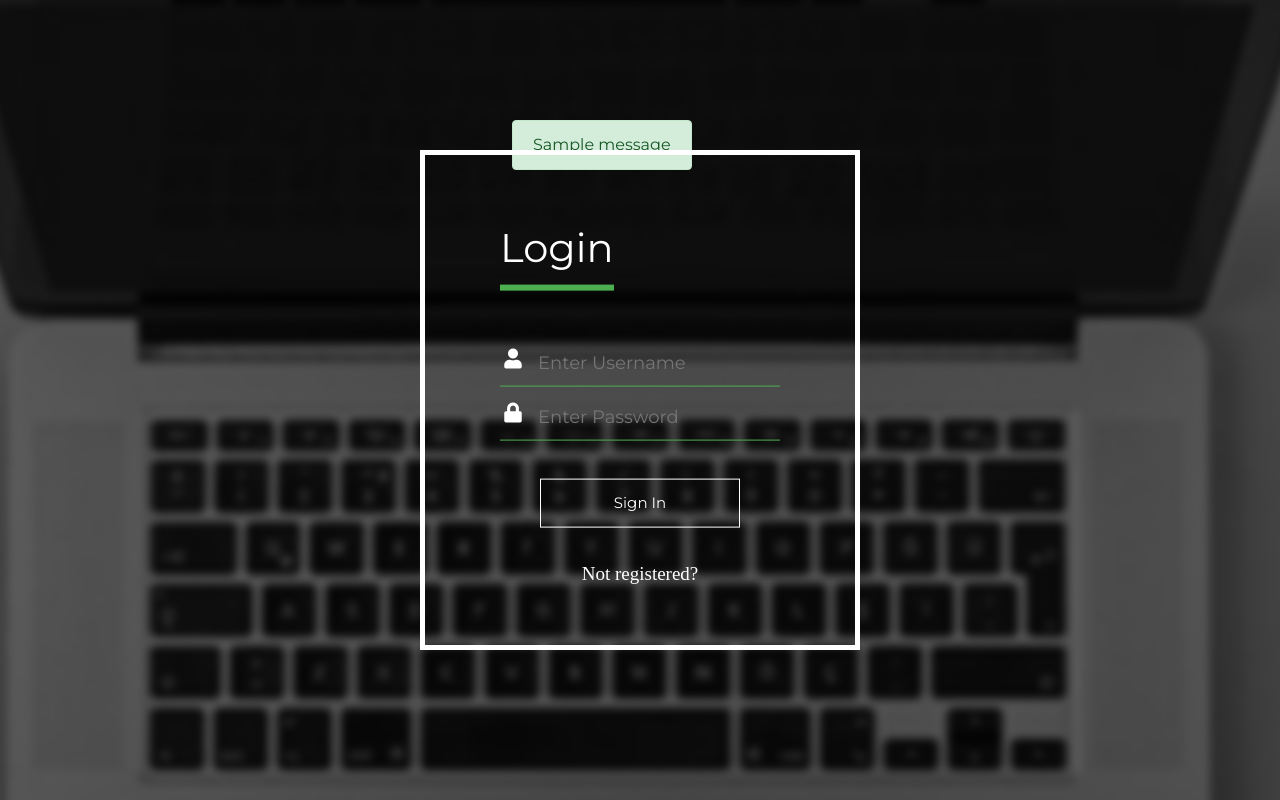
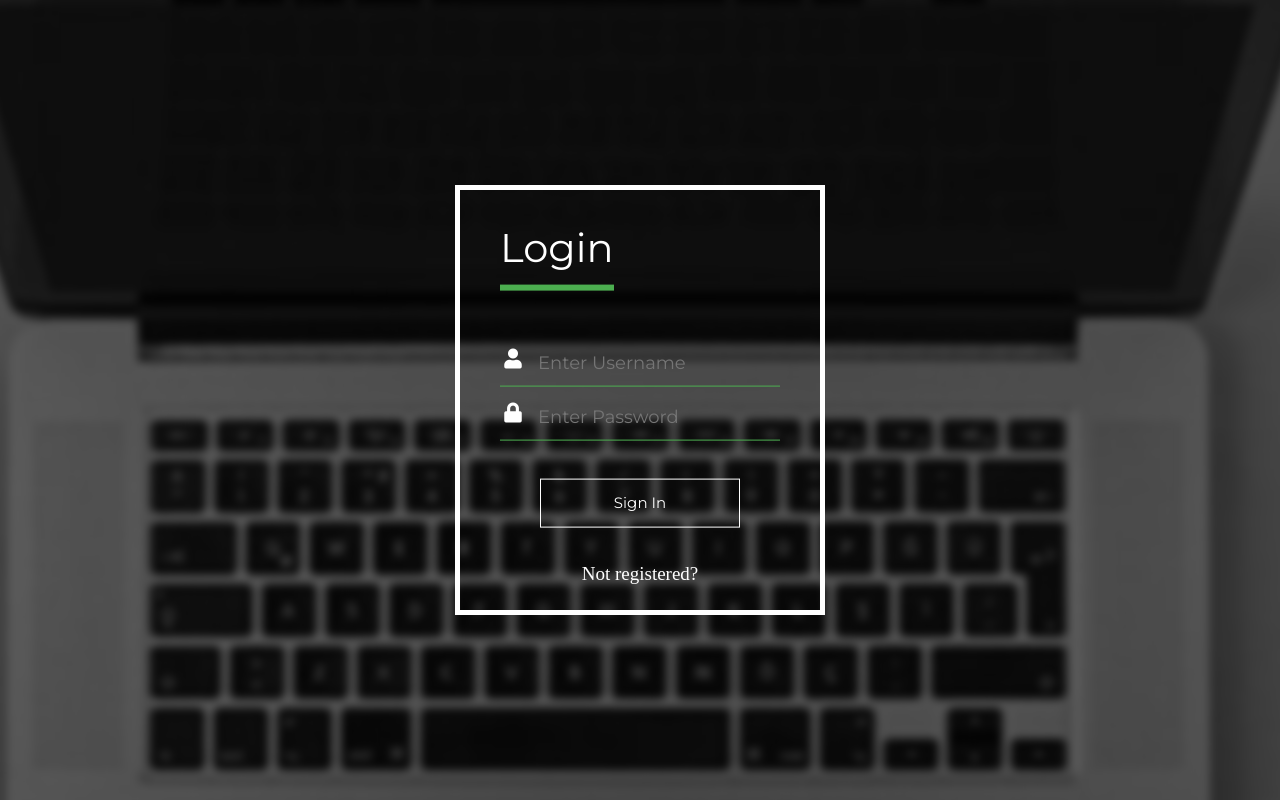
Before and after one commit to ajaykhandge/Django-quiz, a Django app: page /login/ in a window 1280 px wide. Run offline with Django 3.2, Linux system fonts and the light colour scheme; one stand-in notice (Sample message) is shown; some libraries are stand-ins or nearby versions.

Commit message:
Second push

```diff
--- a/dj_quiz/quiz/templates/quiz/welcome.html
+++ b/dj_quiz/quiz/templates/quiz/welcome.html
@@ -87,7 +87,7 @@
 <div class="rules">
 <ul>
     <li>This is MCQ Round contains 20 questions and has 10 MIN of time limit.</li>
-    <li>To submit answer click the <b>SUBMIT</b>> button else the reponse will not recored.</li>
+    <li>To submit answer click the <b>SUBMIT</b> button else the reponse will not recored.</li>
     <li>No Negative marking System.</li>
     <li>Each question will have respective marks accordingly.</li>
     <li>Quiz will automatically submitted after time is UP.</li>
--- a/dj_quiz/users/templates/users/login.html
+++ b/dj_quiz/users/templates/users/login.html
@@ -45,15 +45,19 @@
    }
 
    div.content {
-	   width: 440px;
-	   height:500px;
-	   border: 5px solid white;
-	   padding: 50px;
 	   top: 50%;
 	   left: 50%;
 	   position: absolute;
 	   transform: translate(-50%, -50%);
+
    }
+   form {
+	border: 5px solid white;
+	width: 100%;
+	height: 100%;
+	padding: 210px 180px;
+}
+
 .login-box{
  width: 280px;
  position: absolute;
@@ -109,44 +113,42 @@ button:hover {
    cursor: pointer;
 }
 
-div.messages{
+div.message{
+	width: 100%;
 	position: absolute;
-	top:15%;
-	align-content: center;
-	text-align: center;
-	left: 40%;
+	top:9px;
+
+}
+div.error_messages {
+	margin: 10px 0px 0px 0px;
+	border: 1px solid white;
 
 
+	padding: 10px;
+
+	color: white;
+
+	width: 60%;
+	margin-left: 50%;
+	transform: translate(-50%, 0%);
 }
-div.error_msg{
-	position: absolute;
-	top:15%;
-	left:35%
-}
-
 
 
 
 </style>
 	<div class="background"></div>
 
+	<div class="message">
 	{% if form.errors%}
-	<div class="error_msg ">
-		<h5>Your username and password didn't match. Please try again...!</h5>
+	<div class="error_messages ">
+		<h6>Your username and password didn't match. Please try again...!</h6>
 	</div>
 	{% endif %}
+	</div>
 
 
 
-		{% if messages %}
-		<div class="messages">
-		{% for message in messages %}
-		  <div class="alert alert-{{message.tags}}">
-			{{message}}
-		  </div>
-		{% endfor %}
-	  </div>
-	  {% endif %}
+
 
 
 	<div class="content">
```
Also changed, not shown: dj_quiz/quiz/templates/quiz/index.html (+16 -5 lines), dj_quiz/quiz/templates/quiz/quiz.html (+13 -25 lines), dj_quiz/quiz/views.py (+26 -4 lines), dj_quiz/users/templates/users/register.html (+28 -22 lines).
